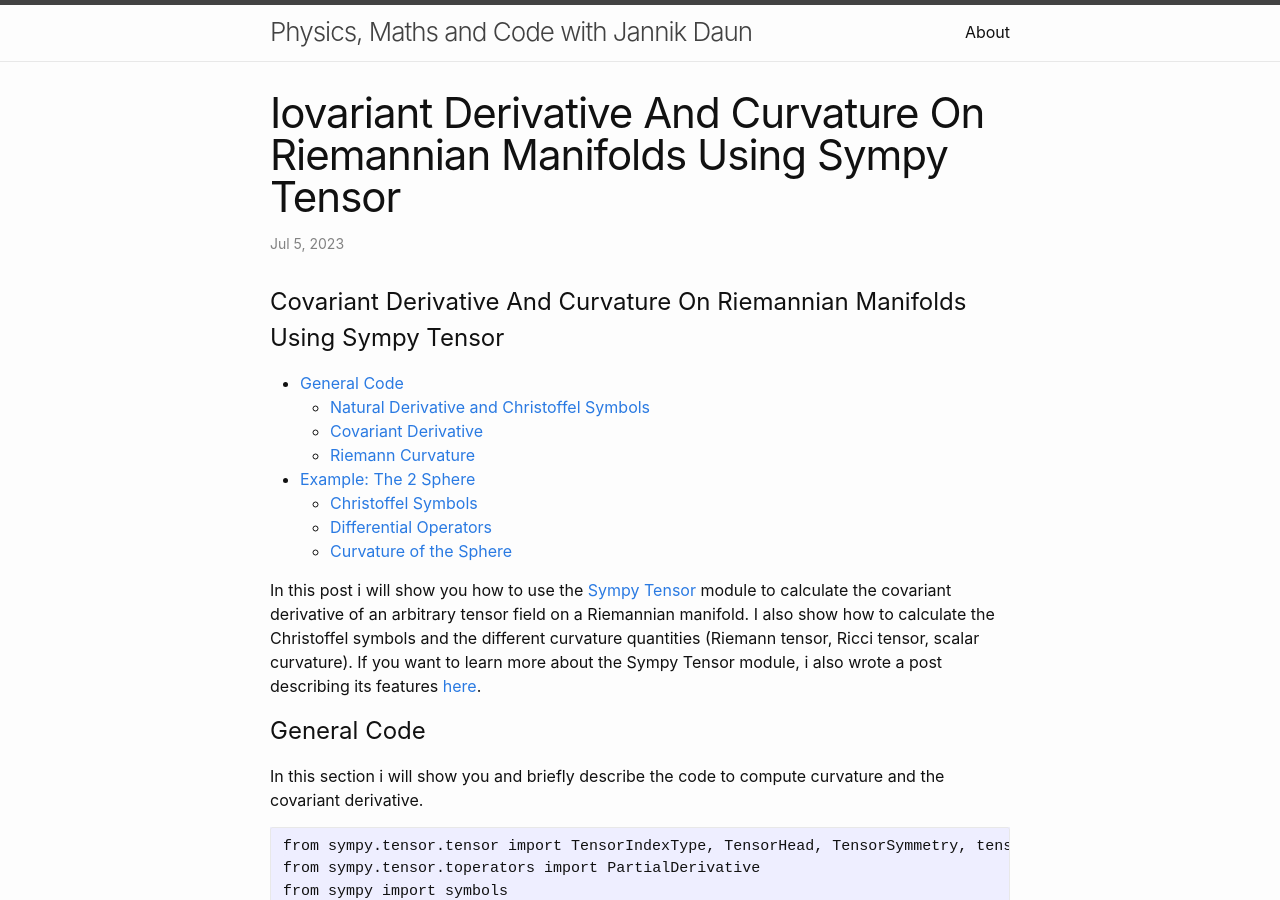
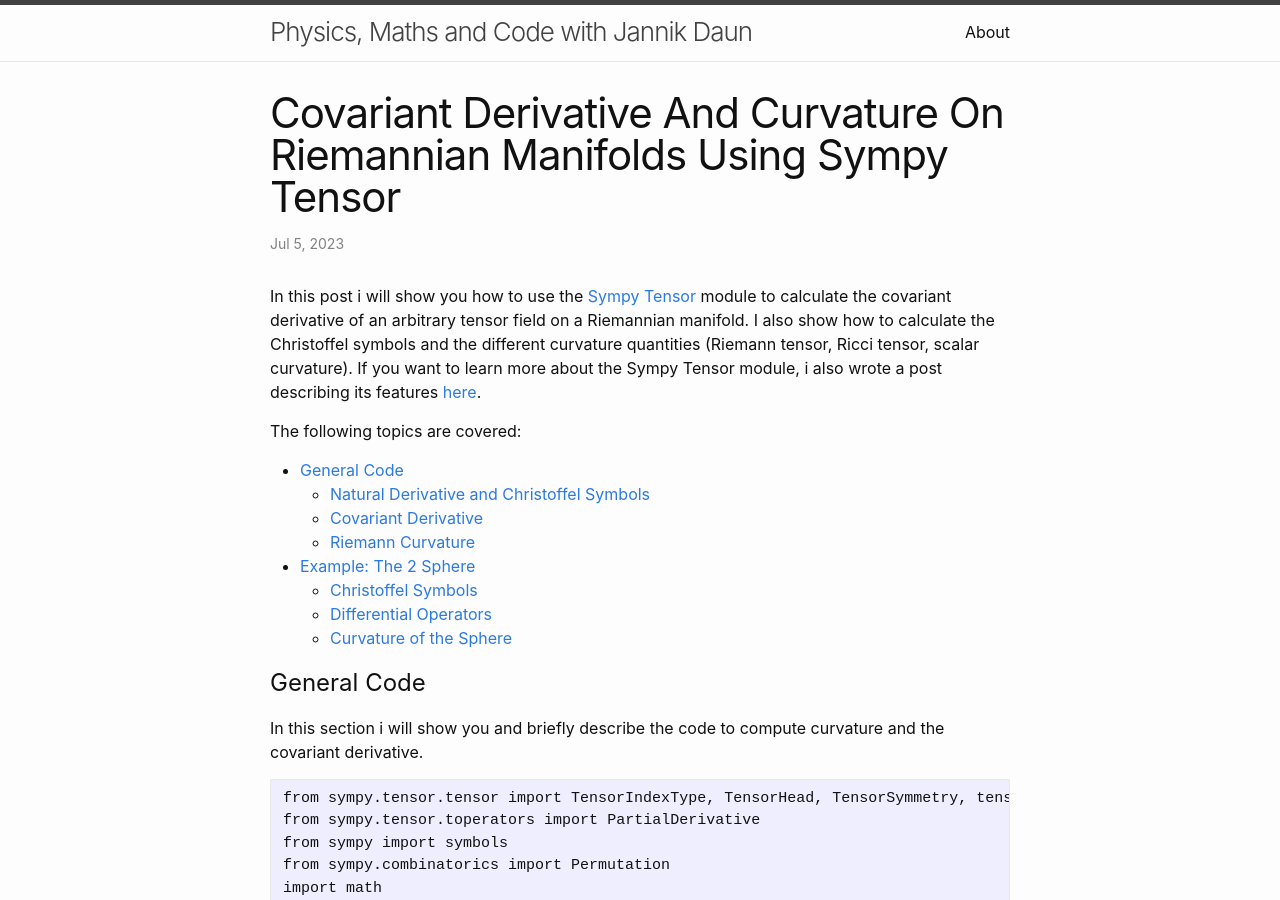
Before and after one commit to jd11111/jd11111.github.io, a Jekyll site: the page built from _posts/2023-07-05-CovDer.md, in a window 1280 px wide and 900 px high. Built offline with Jekyll 4.4.1, drawn with Linux system fonts in a browser that asks for light colours; part of the change alters nothing that is shown.

Commit message:
modified:   _posts/2023-06-23-SympyTensor.md 	modified:   _posts/2023-07-05-CovDer.md

```diff
--- a/_posts/2023-07-05-CovDer.md
+++ b/_posts/2023-07-05-CovDer.md
@@ -1,11 +1,14 @@
 ---
 layout: post
-title:  "Iovariant Derivative And Curvature On Riemannian Manifolds Using Sympy Tensor"
+title:  "Covariant Derivative And Curvature On Riemannian Manifolds Using Sympy Tensor"
 date:   2023-07-05 11:14:45 +0200
 categories:
 ---
+In this post i will show you how to use the [Sympy Tensor](https://docs.sympy.org/latest/modules/tensor/index.html) module to calculate the covariant derivative of an arbitrary tensor field on a Riemannian manifold.
+I also show how to calculate the Christoffel symbols and the different curvature quantities (Riemann tensor, Ricci tensor, scalar curvature). If you want to learn more about the Sympy Tensor module, i also wrote a post describing its features [here](https://jd11111.github.io/2023/06/23/SympyTensor.html).
 
-# Covariant Derivative And Curvature On Riemannian Manifolds Using Sympy Tensor
+The following topics are covered:
+
 - [General Code](#general-code)
     - [Natural Derivative and Christoffel Symbols](#natural-derivative-and-christoffel-symbols)
     - [Covariant Derivative](#covariant-derivative)
@@ -15,8 +18,7 @@ categories:
     - [Differential Operators](#differential-operators-in-spherical-coordinates)
     - [Curvature of the Sphere](#calculating-the-curvature-of-the-sphere)
 
-In this post i will show you how to use the [Sympy Tensor](https://docs.sympy.org/latest/modules/tensor/index.html) module to calculate the covariant derivative of an arbitrary tensor field on a Riemannian manifold.
-I also show how to calculate the Christoffel symbols and the different curvature quantities (Riemann tensor, Ricci tensor, scalar curvature). If you want to learn more about the Sympy Tensor module, i also wrote a post describing its features [here](https://jd11111.github.io/2023/06/23/SympyTensor.html).
+
 
 # General Code
 
```
Also changed, not shown: _posts/2023-06-23-SympyTensor.md (+1 -1 lines).
